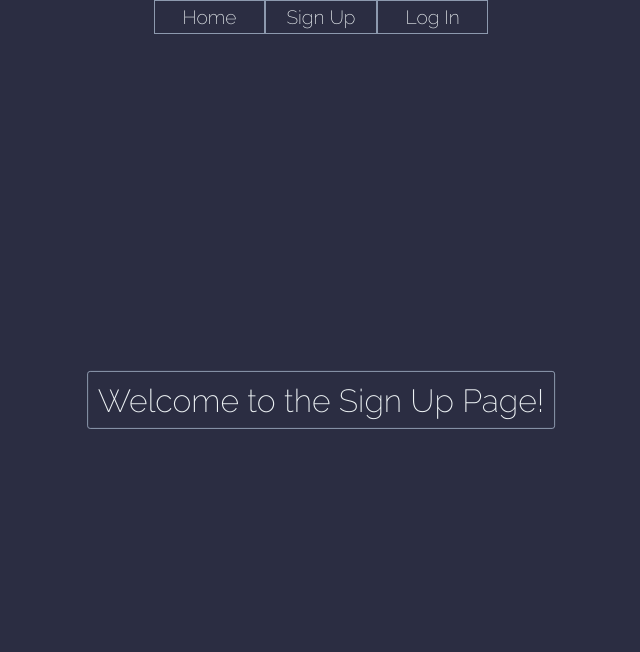
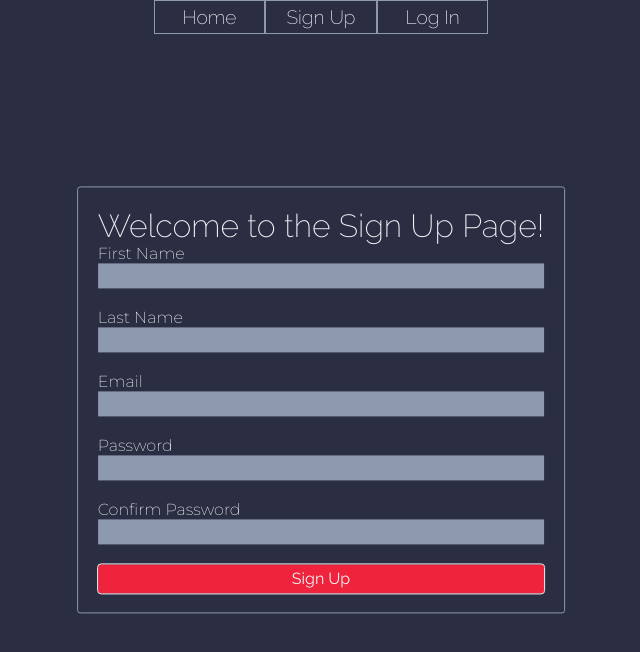
Before and after one commit to RBird111/todo_app, a SvelteKit app: page /signup in a window 1280 px wide. Shown: the top 652 px of the page, without its empty margins (319-959 px from the left). Built offline with nearby package versions, Linux system fonts and the light colour scheme.

Commit message:
login and signup forms verified to be working

```diff
--- a/prisma/seed_data.json
+++ b/prisma/seed_data.json
@@ -2,8 +2,8 @@
 	{
 		"firstName": "John",
 		"lastName": "Doe",
-		"email": "johndoe@example.com",
-		"password": "1demouser",
+		"email": "demo@user.com",
+		"password": "demo",
 		"tasks": [
 			{
 				"title": "Fix bug in login functionality",
--- a/src/routes/login/+page.server.ts
+++ b/src/routes/login/+page.server.ts
@@ -9,11 +9,11 @@ export const actions = {
 
 		// Check email exists
 		const email = data.get('email');
-		if (!email) return fail(400, { email, missing: true });
+		if (!email) return fail(400, { email: 1, missing: true });
 
 		// Check password exists
 		const password = data.get('password');
-		if (!password) return fail(400, { password, missing: true });
+		if (!password) return fail(400, { password: 1, missing: true });
 
 		// Check user exists
 		const user = await prisma.user.findFirst({
--- /dev/null
+++ b/src/routes/signup/+page.server.ts
@@ -0,0 +1,45 @@
+import prisma from '$lib/prisma';
+import bcrypt from 'bcryptjs';
+import { fail } from '@sveltejs/kit';
+import type { Actions } from './$types';
+
+export const actions = {
+	default: async ({ request }) => {
+		const data = await request.formData();
+
+		// Check firstName exists
+		const firstName = data.get('firstName');
+		if (!firstName) return fail(400, { missingFirstName: true });
+
+		// Check lastName exists
+		const lastName = data.get('lastName');
+		if (!lastName) return fail(400, { missingLastName: true });
+
+		// Check email exists
+		const email = data.get('email');
+		if (!email) return fail(400, { missingEmail: true });
+
+		// Check password exists
+		const password = data.get('password');
+		if (!password) return fail(400, { missingPass: true });
+
+		// Check confirmPassword exists
+		const confirmPassword = data.get('confirmPassword');
+		if (!confirmPassword) return fail(400, { missingConfirmPass: true });
+
+		if (password !== confirmPassword) return fail(400, { noMatch: true });
+		const hashedPassword = await bcrypt.hash(password.toString(), 10);
+
+		// Check user exists
+		const user = await prisma.user.create({
+			data: {
+				firstName: firstName.toString(),
+				lastName: lastName.toString(),
+				email: email.toString(),
+				hashedPassword
+			}
+		});
+
+		return { success: true, user: user };
+	}
+} satisfies Actions;
--- a/src/routes/signup/+page.svelte
+++ b/src/routes/signup/+page.svelte
@@ -1 +1,93 @@
-<h1>Welcome to the Sign Up Page!</h1>
+<script lang="ts">
+	import type { ActionData } from './$types';
+	import { enhance } from '$app/forms';
+
+	export let form: ActionData;
+</script>
+
+<div class="wrap">
+	<h1>Welcome to the Sign Up Page!</h1>
+
+	{#if form?.success}
+		<p>User #{form.user.id} Created</p>
+	{/if}
+
+	<form method="POST" use:enhance>
+		<label>
+			First Name
+			<input name="firstName" type="text" />
+		</label>
+
+		<label>
+			Last Name
+			<input name="lastName" type="text" />
+		</label>
+
+		<label>
+			Email
+			<input name="email" type="email" />
+		</label>
+
+		<label>
+			Password
+			<input name="password" type="password" />
+		</label>
+
+		<label>
+			Confirm Password
+			<input name="confirmPassword" type="password" />
+		</label>
+
+		<button>Sign Up</button>
+	</form>
+</div>
+
+<style lang="scss">
+	.wrap {
+		padding: 10px;
+		display: flex;
+		flex-flow: column wrap;
+
+		p {
+			text-align: center;
+			font-weight: 400;
+		}
+	}
+
+	form {
+		display: flex;
+		flex-flow: column wrap;
+
+		label {
+			display: flex;
+			flex-flow: column wrap;
+			margin-bottom: 20px;
+		}
+
+		input {
+			outline: none;
+			border: none;
+			background-color: $c-sec;
+			color: $c-font;
+			padding: 5px;
+		}
+
+		button {
+			@include txt-title;
+
+			cursor: pointer;
+			font-size: 1rem;
+			font-weight: 400;
+			border: none;
+			border-radius: 3px;
+			outline: 1px solid $c-font;
+			background-color: $c-acc;
+			color: $c-font;
+			padding: 5px 0;
+
+			&:hover {
+				box-shadow: 0 0 5px $c-sec;
+			}
+		}
+	}
+</style>
```
Also changed, not shown: src/routes/login/+page.svelte (+27 -15 lines).
